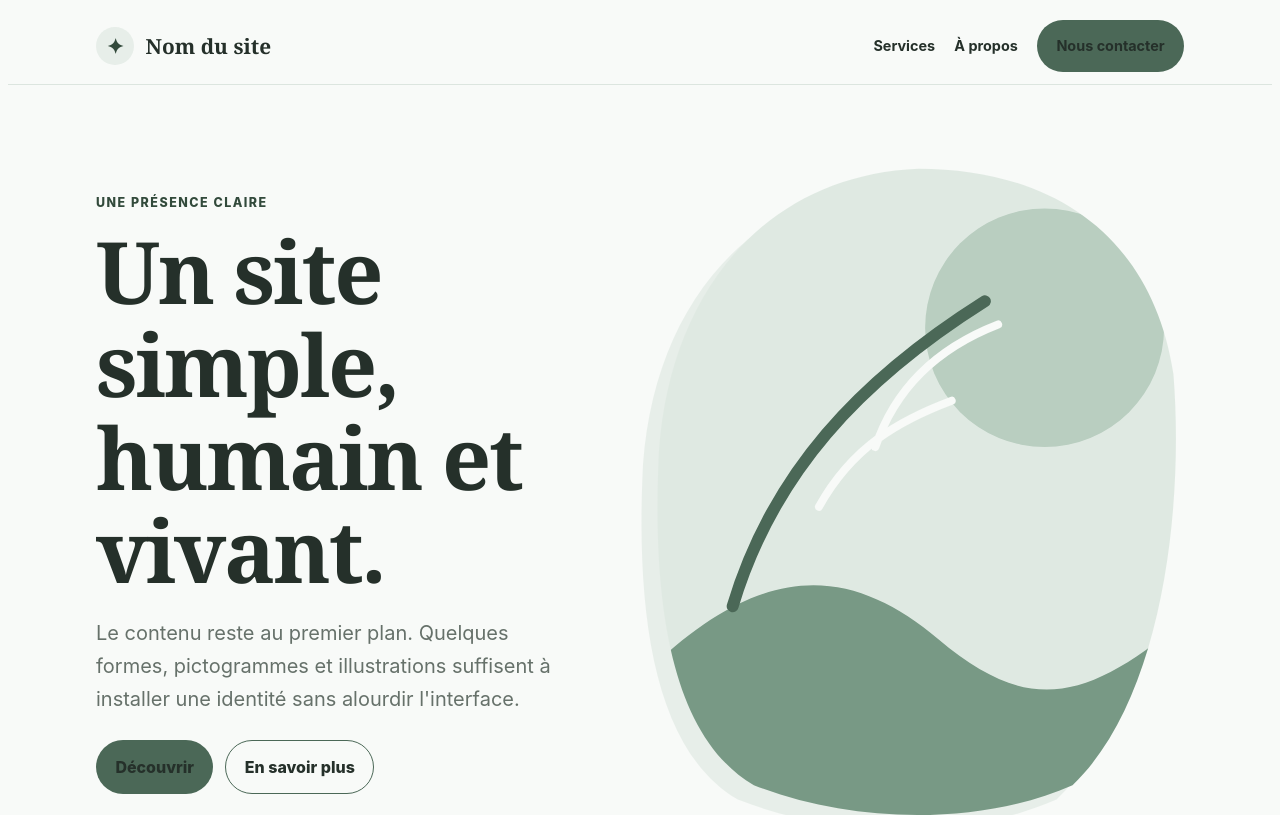
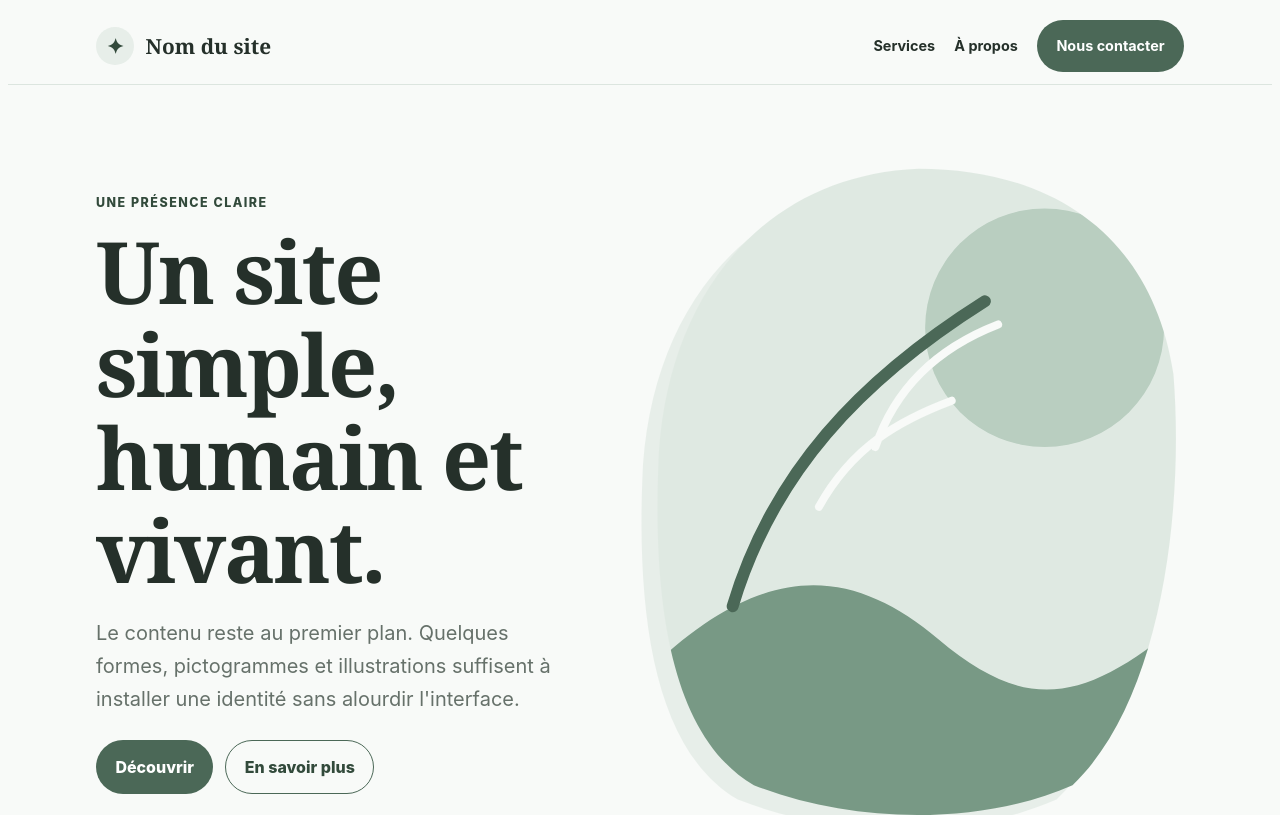
Before and after one commit to jasmin-abernathy/dendrila-design-kits, a plain HTML site: page themes/simple-illustrated/preview/index.html in a window 1280 px wide. Shown: the top 815 px of the page. Drawn offline with Linux system fonts and the light colour scheme.

Commit message:
Apply the link cascade correction to illustrated theme

```diff
--- a/themes/simple-illustrated/theme.css
+++ b/themes/simple-illustrated/theme.css
@@ -34,7 +34,7 @@
   height: auto;
 }
 
-[data-dendrila-theme="simple-illustrated"] a {
+:where([data-dendrila-theme="simple-illustrated"]) a {
   color: inherit;
 }
 
```
